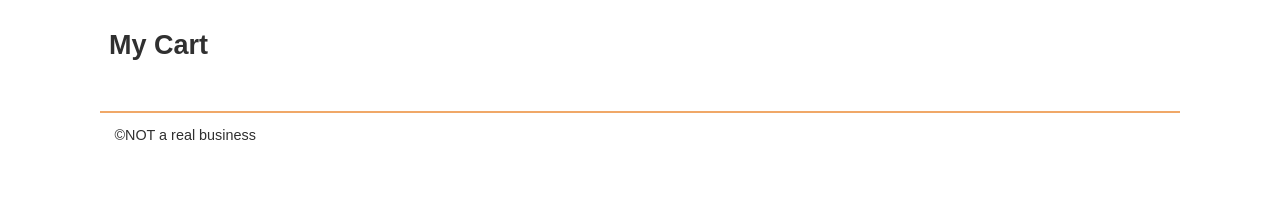
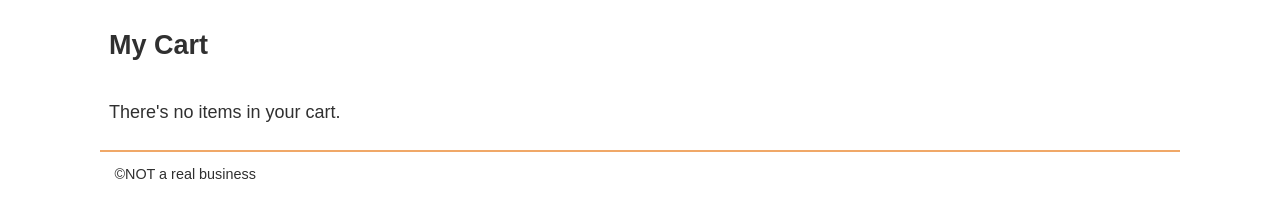
Before and after one commit to deivezera/playlist-craft, a website: page src/cart/index.html in a window 1280 px wide. Shown: the part 63-280 px from the top of the page. Drawn offline with Linux system fonts and the light colour scheme.

Commit message:
empty cart

```diff
--- a/src/cart/index.html
+++ b/src/cart/index.html
@@ -90,6 +90,7 @@
             <p class="cart-card__price">$199.99</p>
           </li> -->
         </ul>
+        <div class="no-items"></div>
       </section>
     </main>
 
--- a/src/js/cart.js
+++ b/src/js/cart.js
@@ -2,6 +2,11 @@ import { getLocalStorage } from "./utils.mjs";
 
 function renderCartContents() {
   const cartItems = getLocalStorage("so-cart");
+  if(!cartItems || cartItems.length === 0){
+    const noItems = `<p>There's no items in your cart.</p>`
+    document.querySelector(".no-items").innerHTML = noItems;
+    return
+  }
   const htmlItems = cartItems.map((item) => cartItemTemplate(item));
   document.querySelector(".product-list").innerHTML = htmlItems.join("");
 }
```
